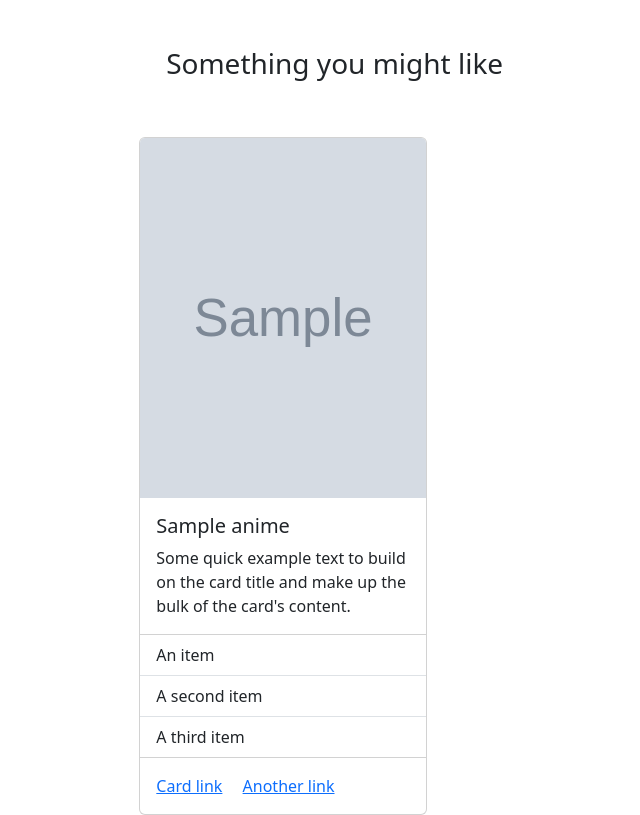
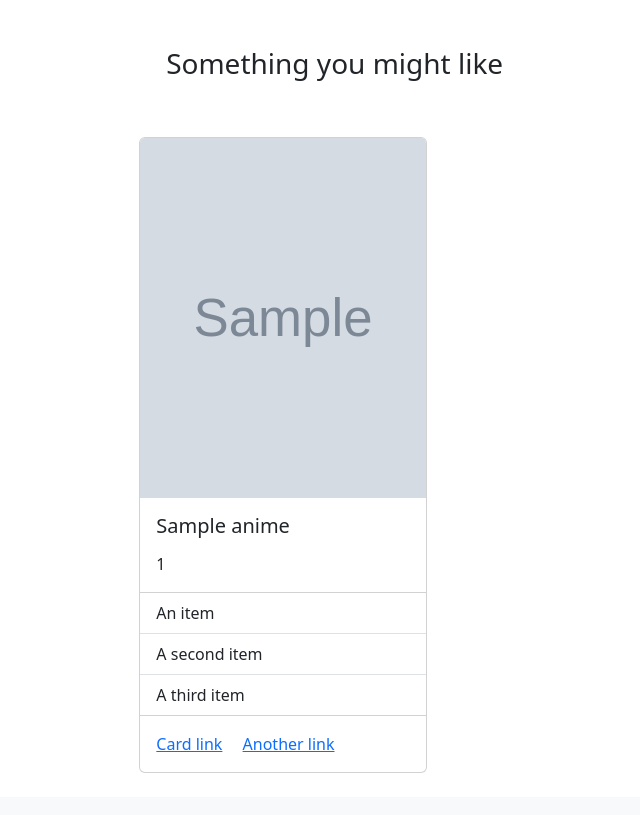
Before and after one commit to fesuard/Personal-Anime-List, a Django app: template templates/animeList/homepage.html in a window 1280 px wide. Shown: the part 87-902 px from the top of the page, without its empty margins (98-738 px from the left). After the commit the page ends 860 px from the top, so only its background shows below. Run offline with Django 5.2, Linux system fonts and the light colour scheme; the template is opened without the code that fills it: most values are stand-ins (such as "Sample title", 1, 10 or a date in 2020); grey boxes marked "Sample" are stand-in pictures.

Commit message:
home page work

```diff
--- a/static/css/my_style.css
+++ b/static/css/my_style.css
@@ -13,3 +13,11 @@
 /*body {*/
 /*    color: white;*/
 /*}*/
+
+/* pentru ca titlul cardurilor cu numele anime-urilor sa nu se duca mai multe de un rand */
+.custom_card_title {
+    height: 1.5em;
+    overflow: hidden;
+    text-overflow: ellipsis;
+    white-space: nowrap;
+}
--- a/templates/animeList/homepage.html
+++ b/templates/animeList/homepage.html
@@ -1,37 +1,7 @@
 {% extends 'base.html' %}
 {% block title %} Home {% endblock %}
 {% block content %}
-{#    <div class="container-fluid">#}
-{#        <div class="row">#}
-{#            <div class="col-md-12">#}
-{#                <br><br>#}
-{#                <h2 class="text-center"> Welcome, {{ user.first_name }} </h2>#}
-{#                <br><br>#}
-{#                <div class="col-md-6">#}
-{#                    <h3>Something you might like:</h3>#}
-{#                    {% for anime in random_anime %}#}
-{#                        <div class="card" style="width: 18rem;">#}
-{#                              <img src="{{ anime.picture }}" class="card-img-top" alt="Anime picture">#}
-{#                              <div class="card-body">#}
-{#                                <h5 class="card-title">Card title</h5>#}
-{#                                <p class="card-text">Some quick example text to build on the card title and make up the bulk of the card's content.</p>#}
-{#                              </div>#}
-{#                              <ul class="list-group list-group-flush">#}
-{#                                <li class="list-group-item">An item</li>#}
-{#                                <li class="list-group-item">A second item</li>#}
-{#                                <li class="list-group-item">A third item</li>#}
-{#                              </ul>#}
-{#                              <div class="card-body">#}
-{#                                <a href="#" class="card-link">Card link</a>#}
-{#                                <a href="#" class="card-link">Another link</a>#}
-{#                              </div>#}
-{#                        </div>#}
-{#                    {% endfor %}#}
-{#                </div>#}
-{#            </div>#}
-{#        </div>#}
-{#    </div>#}
-    <div class="container-fluid">
+    <div class="container">
         <div class="row">
             <div class="col-md-6">
                 <br><br>
@@ -43,8 +13,8 @@
                             <div class="card" style="width: 18rem;">
                               <img src="{{ anime.picture }}" class="card-img-top" style="width: 286px; height: 360px" alt="anime pic">
                               <div class="card-body">
-                                <h5 class="card-title">{{ anime.title}}</h5>
-                                <p class="card-text">Some quick example text to build on the card title and make up the bulk of the card's content.</p>
+                                <h5 class="card-title custom_card_title">{{ anime.title}}</h5>
+                                <p class="card-text"> {{ anime_id }} </p>
                               </div>
                               <ul class="list-group list-group-flush">
                                 <li class="list-group-item">An item</li>
@@ -56,6 +26,7 @@
                                 <a href="#" class="card-link">Another link</a>
                               </div>
                             </div>
+                            <br>
                         </div>
                     {% endfor %}
                 </div>
--- a/templates/navbar.html
+++ b/templates/navbar.html
@@ -57,7 +57,7 @@
             {% if user.is_authenticated %}
                 <form method="post" action="{% url "logout" %}">
                 {% csrf_token %}
-                    <button type="submit" class="btn btn-outline-light">Logout, {{ user.email }}</button>
+                    <button type="submit" class="btn btn-outline-light" style="margin-right:7px">Logout, {{ user.email }}</button>
                 </form>
             {% else %}
                 <div style="background-color: #6f2cf5">
```
Also changed, not shown: animeList/views.py (+6 -2 lines).
